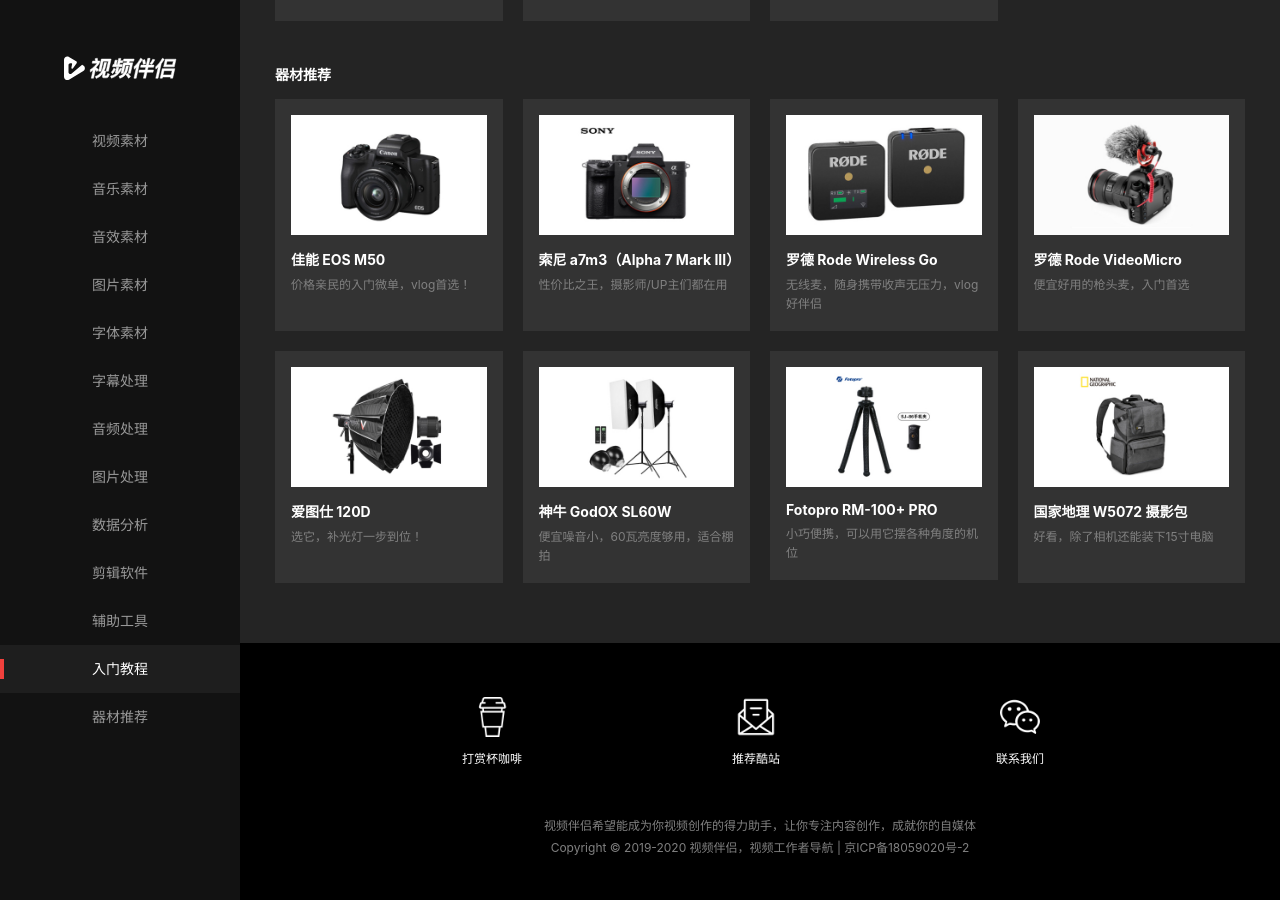
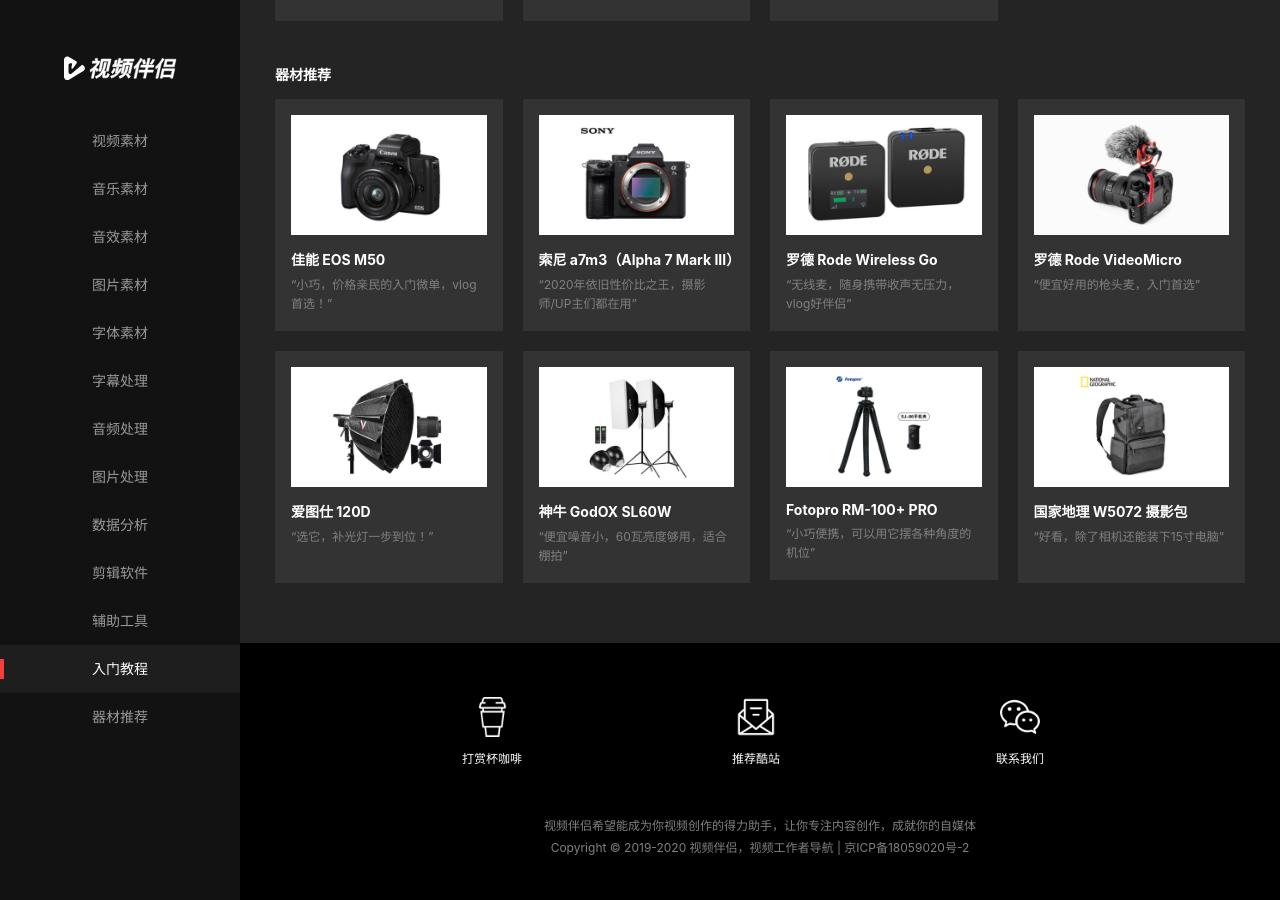
Before and after one commit to tinyao/spbv, a Jekyll site: the page built from index.html, in a window 1280 px wide and 900 px high, scrolled down 3499 px. Built offline with Jekyll 4.4.1, drawn with Linux system fonts in a browser that asks for light colours; comment, search, counter and statistics services are not loaded.

Commit message:
Update 配置 “navs”

```diff
--- a/_data/navs.yml
+++ b/_data/navs.yml
@@ -353,39 +353,39 @@
         type: device
         icon: /items/M50.jpg
         url: https://u.jd.com/rzeVb0
-        description: 价格亲民的入门微单，vlog首选！
+        description: “小巧，价格亲民的入门微单，vlog首选！”
       - name: 索尼 a7m3（Alpha 7 Mark III）
         type: device
         icon: /items/a7m3.jpg
         url: https://u.jd.com/c4A6En
-        description: 性价比之王，摄影师/UP主们都在用
+        description: “2020年依旧性价比之王，摄影师/UP主们都在用”
       - name: 罗德 Rode Wireless Go
         type: device
         icon: /items/Rode-Wireless-Go.jpg
         url: https://u.jd.com/DWfhoB
-        description: 无线麦，随身携带收声无压力，vlog好伴侣
+        description: “无线麦，随身携带收声无压力，vlog好伴侣”
       - name: 罗德 Rode VideoMicro
         type: device
         icon: /items/Rode-VideoMicro.jpg
         url: https://u.jd.com/IXMZho
-        description: 便宜好用的枪头麦，入门首选
+        description: “便宜好用的枪头麦，入门首选”
       - name: 爱图仕 120D
         type: device
         icon: /items/爱图仕-120D.jpg
         url: https://u.jd.com/XTcA5z
-        description: 选它，补光灯一步到位！
+        description: “选它，补光灯一步到位！”
       - name: 神牛 GodOX SL60W
         type: device
         icon: /items/神牛.jpg
         url: https://u.jd.com/moKYTb
-        description: 便宜噪音小，60瓦亮度够用，适合棚拍
+        description: “便宜噪音小，60瓦亮度够用，适合棚拍”
       - name: Fotopro RM-100+ PRO
         type: device
         icon: /items/Fotopro.jpg
         url: https://u.jd.com/fJYAau
-        description: 小巧便携，可以用它摆各种角度的机位
+        description: “小巧便携，可以用它摆各种角度的机位”
       - name: 国家地理 W5072 摄影包
         type: device
         icon: /items/NG-W5072-摄影包.jpg
         url: https://u.jd.com/wPsVmU
-        description: 好看，除了相机还能装下15寸电脑
+        description: “好看，除了相机还能装下15寸电脑”
```
